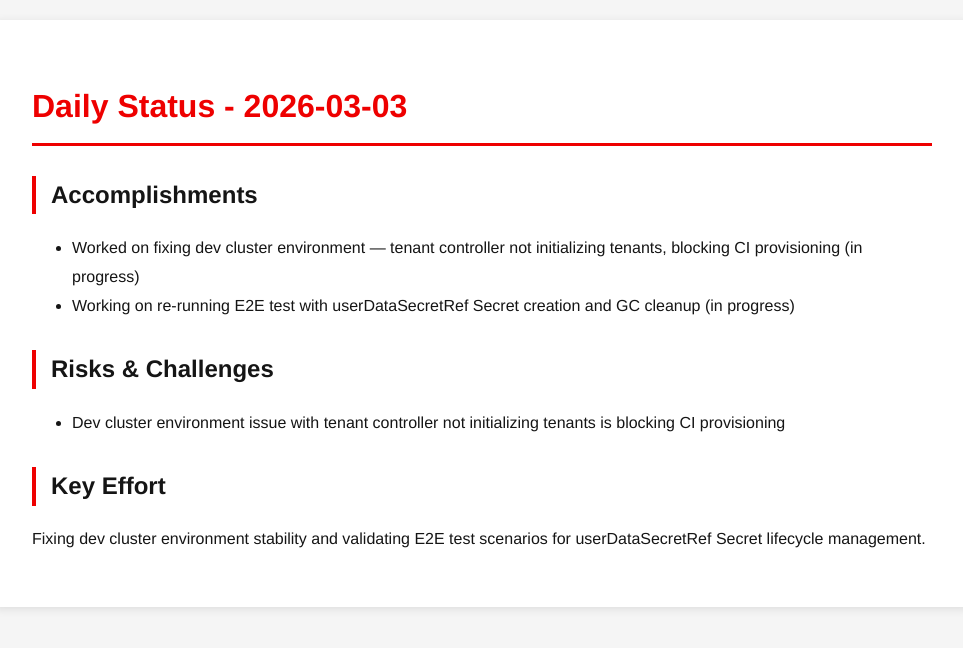
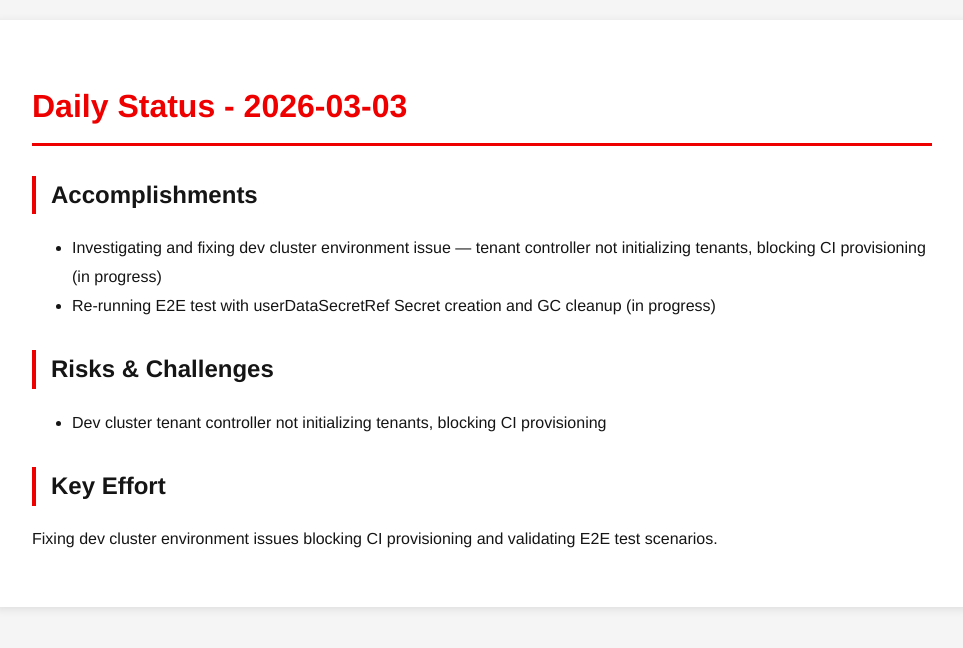
Before and after one commit to tzvatot/daily-status, a Jekyll site: the page built from 2026-03-03.md, in a window 1280 px wide. Shown: the top 648 px of the page, without its empty margins (158-1121 px from the left). Built offline with Jekyll 4.4.1, drawn with Linux system fonts in a browser that asks for light colours.

Commit message:
Daily status update - 2026-03-03

```diff
--- a/2026-03-03.md
+++ b/2026-03-03.md
@@ -7,14 +7,11 @@
 # Daily Status - 2026-03-03
 
 ## Accomplishments
-
-- Worked on fixing dev cluster environment — tenant controller not initializing tenants, blocking CI provisioning (in progress)
-- Working on re-running E2E test with userDataSecretRef Secret creation and GC cleanup (in progress)
+- Investigating and fixing dev cluster environment issue — tenant controller not initializing tenants, blocking CI provisioning (in progress)
+- Re-running E2E test with userDataSecretRef Secret creation and GC cleanup (in progress)
 
 ## Risks & Challenges
-
-- Dev cluster environment issue with tenant controller not initializing tenants is blocking CI provisioning
+- Dev cluster tenant controller not initializing tenants, blocking CI provisioning
 
 ## Key Effort
-
-Fixing dev cluster environment stability and validating E2E test scenarios for userDataSecretRef Secret lifecycle management.
+Fixing dev cluster environment issues blocking CI provisioning and validating E2E test scenarios.
```
